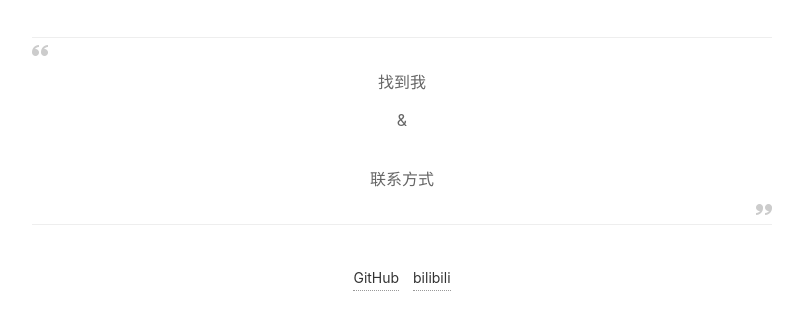
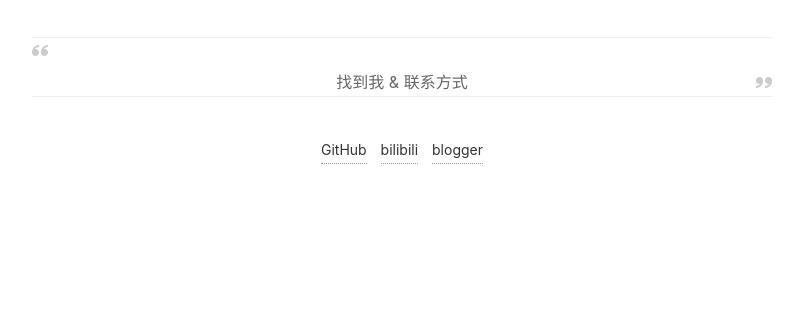
Before and after one commit to xzyl4303/xzyl4303.github.io, a plain HTML site: page email.html in a window 1280 px wide. Shown: the part 161-482 px from the top of the page, without its empty margins (238-1041 px from the left). Drawn offline with Linux system fonts and the light colour scheme; files whose address does not match are found by name.

Commit message:
Update email.html

```diff
--- a/email.html
+++ b/email.html
@@ -4,7 +4,7 @@
   <meta charset="utf-8">
   <meta http-equiv="X-UA-Compatible" content="IE=edge">
   <meta name="viewport" content="width=device-width, initial-scale=1">
-  <title>联系</title>
+  <title>xzyl4303</title>
   <meta name="Description" content="xzyl4303">
   <meta name="color-scheme" content="dark light">
   <script>(function(H){H.className=H.className.replace(/\bno-js\b/,'js')})(document.documentElement)</script>
@@ -19,9 +19,7 @@
       <span class="quote-icon quote-icon-start animate-slide-in-down">
         <i class="icon icon-quotes-left"></i>
       </span>
-      <p class="quote-content animate-slide-in-down">找到我</p>
-       <p class="quote-author animate-slide-in-down">&</p>
-      <p class="quote-author animate-slide-in-down">联系方式</p>
+      <p class="quote-content animate-slide-in-down">找到我 & 联系方式</p>
       <span class="quote-icon quote-icon-end animate-slide-in-up">
         <i class="icon icon-quotes-right"></i>
       </span>
@@ -30,6 +28,8 @@
     <div class="links">
       <a href="https://github.com/xzyl4303" class="animate-slide-in-down">GitHub</a>
       <a href="https://space.bilibili.com/1179220018" class="animate-slide-in-down">bilibili</a>
+      <a href="https://xgwji.blogspot.com/" class="animate-slide-in-down">blogger</a>
+
     </div>
     <div class="relocating">
       Navigating to: <span class="relocate-location"></span>...
@@ -108,7 +108,7 @@
             $('.relocating').css('opacity', 1);
 
             window.setTimeout(function () {
-              window.location.href = '/bookmarks.html';
+              window.location.href = 'xzyl4303/bookmarks.html';
             }, 1000);
           }
         });
```
